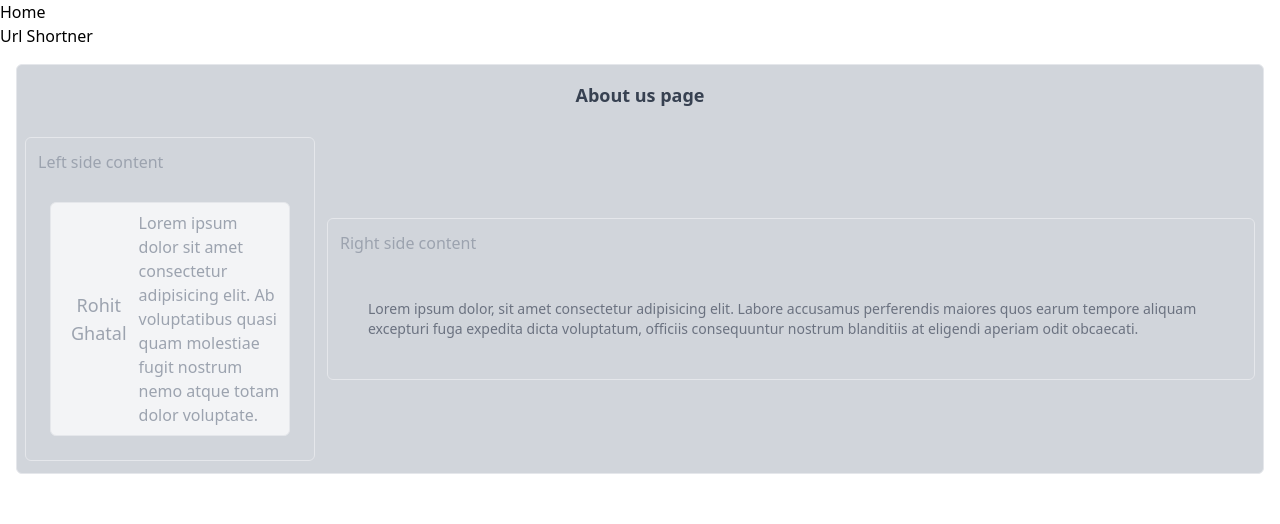
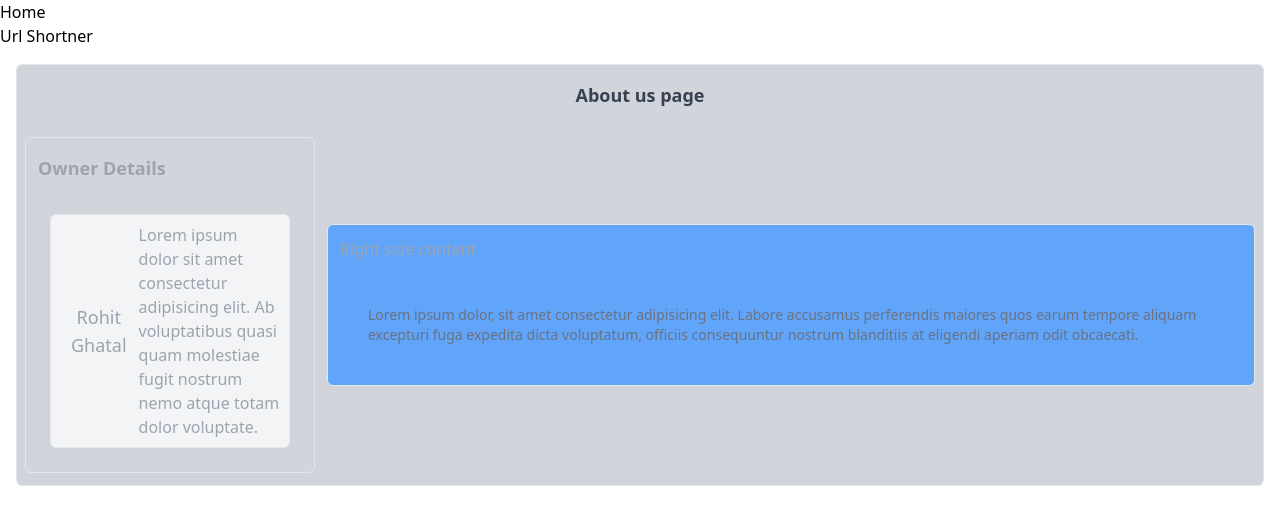
Before and after one commit to rohitghatal1/urlShortner-Node-Express, a React (Create React App) app in the folder frontend/: page /about in a window 1280 px wide. Shown: the top 524 px of the page. Built offline with nearby package versions, Linux system fonts and the light colour scheme.

Commit message:
added owner info

```diff
--- a/frontend/src/components/About.js
+++ b/frontend/src/components/About.js
@@ -9,7 +9,7 @@ export default function About() {
                 </h2>
                 <div className='text-gray-400 py-1 mt-4 flex items-center justify-around gap-3'>
                     <div className='border rounded-md p-3'>
-                        <h3>Left side content</h3>
+                        <h3 className='text-lg font-semibold py-1'>Owner Details</h3>
                         <div className='mt-4 p-3'>
                             <div className='border rounded-md p-2 bg-gray-100 w-60 flex items-center justify-center gap-3'>
                                 <img src="" alt="" />
@@ -20,7 +20,7 @@ export default function About() {
                         </div>
                     </div>
 
-                    <div className='border rounded-md p-3'>
+                    <div className='border rounded-md p-3 bg-blue-400'>
                         <h3>Right side content</h3>
                         <div className='mt-4 p-4 border-gray-200 rounded-md'>
                             <div className='p-3'>
```
